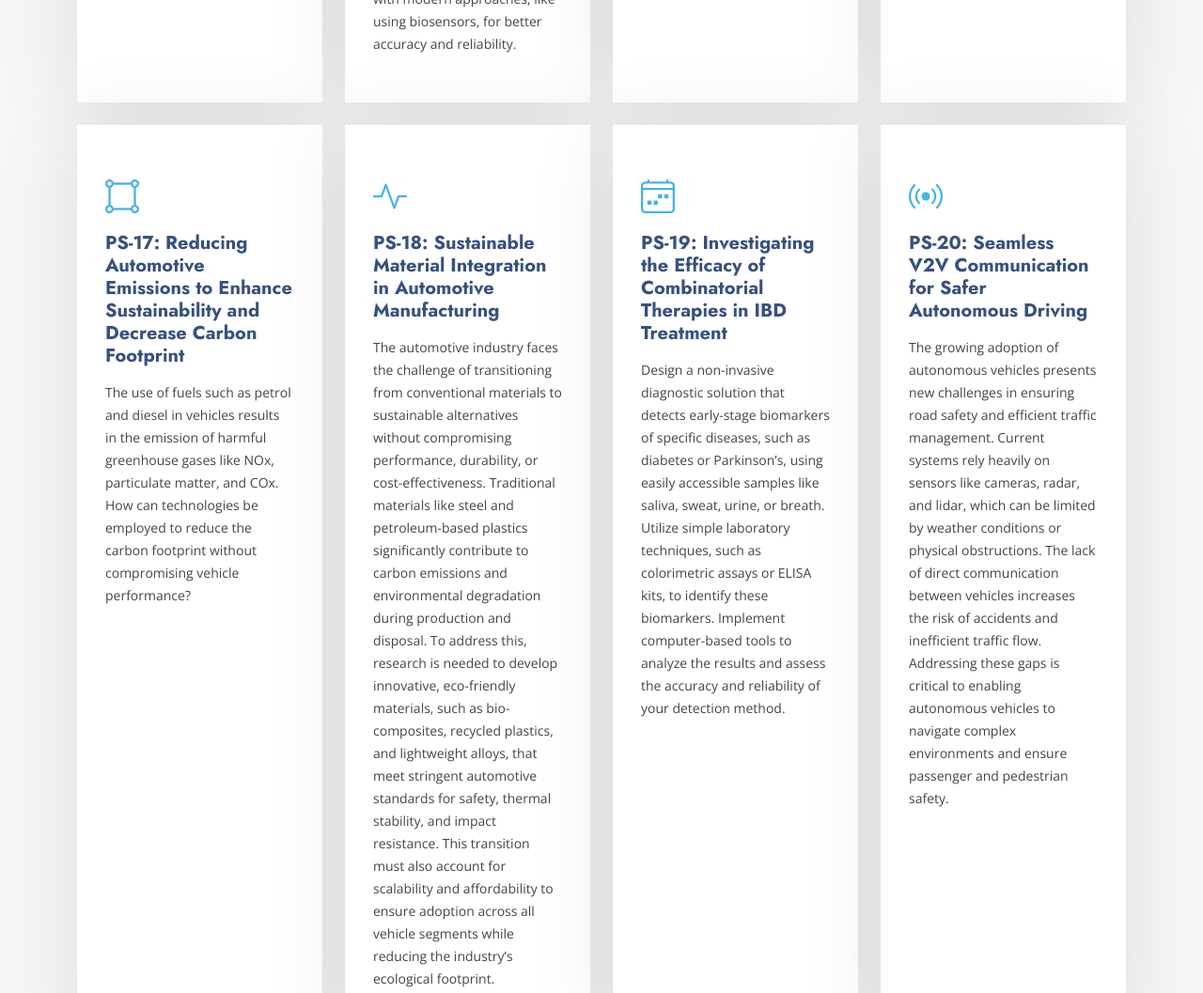
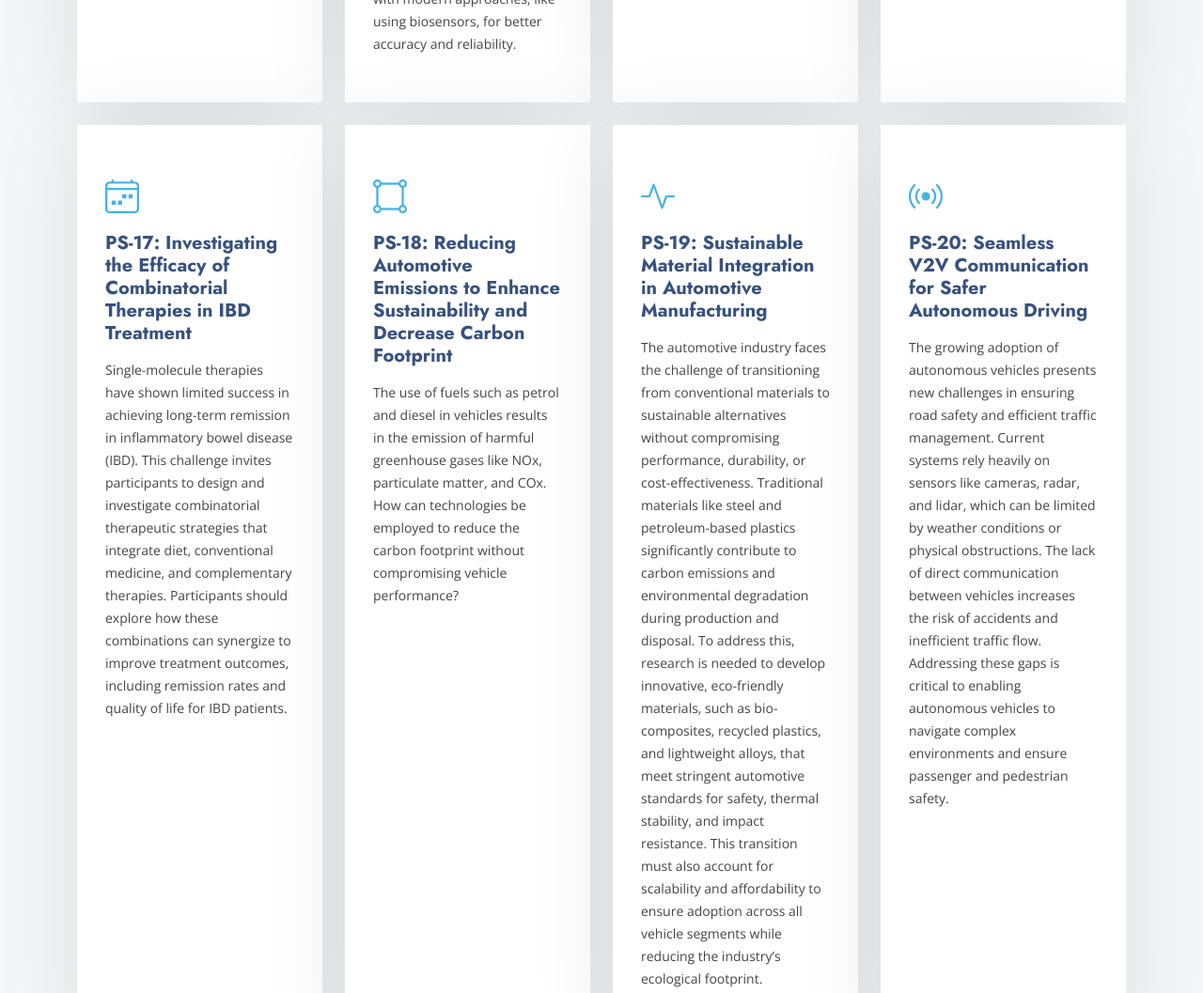
Before and after one commit to KctResearchcell/Intra-Ideathon, a plain HTML site: page index.html in a window 1280 px wide. Shown: the part 4120-5177 px from the top of the page at 94% size. Drawn offline with nearby package versions, Linux system fonts and the light colour scheme.

Commit message:
Update index.html

```diff
--- a/index.html
+++ b/index.html
@@ -240,27 +240,25 @@
               <p>Design a non-invasive diagnostic solution that detects early-stage biomarkers of specific diseases, such as diabetes or Parkinson’s, using easily accessible samples like saliva, sweat, urine, or breath. Utilize simple laboratory techniques, such as colorimetric assays or ELISA kits, to identify these biomarkers. Implement computer-based tools to analyze the results and assess the accuracy and reliability of your detection method.</p>
             </div>
           </div>
-
           <div class="col-xl-3 col-md-6 d-flex" data-aos="fade-up" data-aos-delay="400">
             <div class="service-item position-relative">
-              <div class="icon"><i class="bi bi-bounding-box-circles icon"></i></div>
-              <h4>PS-17: Reducing Automotive Emissions to Enhance Sustainability and Decrease Carbon Footprint</h4>
-              <p>The use of fuels such as petrol and diesel in vehicles results in the emission of harmful greenhouse gases like NOx, particulate matter, and COx. How can technologies be employed to reduce the carbon footprint without compromising vehicle performance?</p>
-            </div>
-          </div>
-
-          <div class="col-xl-3 col-md-6 d-flex" data-aos="fade-up" data-aos-delay="400">
-            <div class="service-item position-relative">
-              <div class="icon"><i class="bi bi-activity icon"></i></div>
-              <h4>PS-18: Sustainable Material Integration in Automotive Manufacturing</h4>
-              <p>The automotive industry faces the challenge of transitioning from conventional materials to sustainable alternatives without compromising performance, durability, or cost-effectiveness. Traditional materials like steel and petroleum-based plastics significantly contribute to carbon emissions and environmental degradation during production and disposal. To address this, research is needed to develop innovative, eco-friendly materials, such as bio-composites, recycled plastics, and lightweight alloys, that meet stringent automotive standards for safety, thermal stability, and impact resistance. This transition must also account for scalability and affordability to ensure adoption across all vehicle segments while reducing the industry’s ecological footprint.</p>
+              <div class="icon"><i class="bi bi-calendar4-week icon"></i></div>
+              <h4>PS-17: Investigating the Efficacy of Combinatorial Therapies in IBD Treatment</h4>
+              <p>Single-molecule therapies have shown limited success in achieving long-term remission in inflammatory bowel disease (IBD). This challenge invites participants to design and investigate combinatorial therapeutic strategies that integrate diet, conventional medicine, and complementary therapies. Participants should explore how these combinations can synergize to improve treatment outcomes, including remission rates and quality of life for IBD patients.</p>
             </div>
           </div>
           <div class="col-xl-3 col-md-6 d-flex" data-aos="fade-up" data-aos-delay="400">
             <div class="service-item position-relative">
-              <div class="icon"><i class="bi bi-calendar4-week icon"></i></div>
-              <h4>PS-19: Investigating the Efficacy of Combinatorial Therapies in IBD Treatment</h4>
-              <p>Design a non-invasive diagnostic solution that detects early-stage biomarkers of specific diseases, such as diabetes or Parkinson’s, using easily accessible samples like saliva, sweat, urine, or breath. Utilize simple laboratory techniques, such as colorimetric assays or ELISA kits, to identify these biomarkers. Implement computer-based tools to analyze the results and assess the accuracy and reliability of your detection method.</p>
+              <div class="icon"><i class="bi bi-bounding-box-circles icon"></i></div>
+              <h4>PS-18: Reducing Automotive Emissions to Enhance Sustainability and Decrease Carbon Footprint</h4>
+              <p>The use of fuels such as petrol and diesel in vehicles results in the emission of harmful greenhouse gases like NOx, particulate matter, and COx. How can technologies be employed to reduce the carbon footprint without compromising vehicle performance?</p>
+            </div>
+          </div>
+          <div class="col-xl-3 col-md-6 d-flex" data-aos="fade-up" data-aos-delay="400">
+            <div class="service-item position-relative">
+              <div class="icon"><i class="bi bi-activity icon"></i></div>
+              <h4>PS-19: Sustainable Material Integration in Automotive Manufacturing</h4>
+              <p>The automotive industry faces the challenge of transitioning from conventional materials to sustainable alternatives without compromising performance, durability, or cost-effectiveness. Traditional materials like steel and petroleum-based plastics significantly contribute to carbon emissions and environmental degradation during production and disposal. To address this, research is needed to develop innovative, eco-friendly materials, such as bio-composites, recycled plastics, and lightweight alloys, that meet stringent automotive standards for safety, thermal stability, and impact resistance. This transition must also account for scalability and affordability to ensure adoption across all vehicle segments while reducing the industry’s ecological footprint.</p>
             </div>
           </div>
           <div class="col-xl-3 col-md-6 d-flex" data-aos="fade-up" data-aos-delay="400">
```
